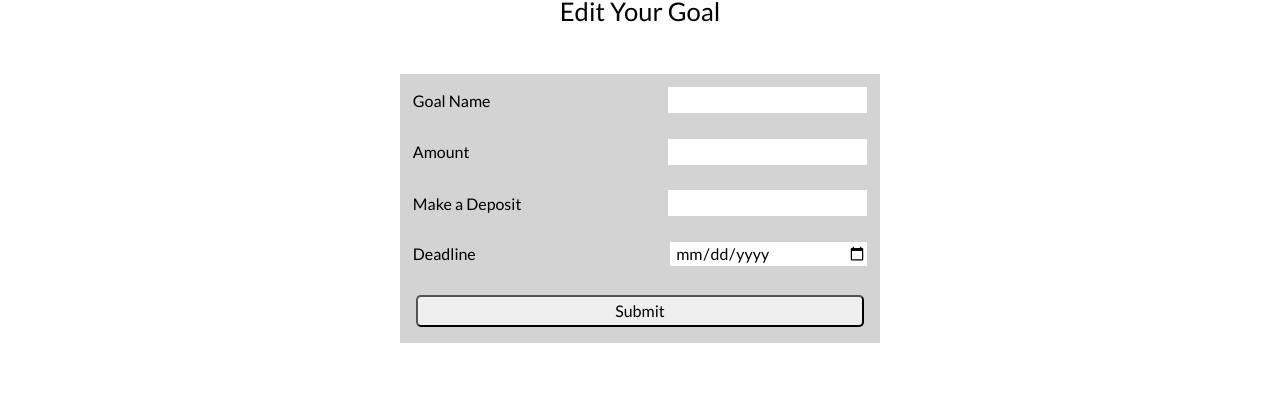
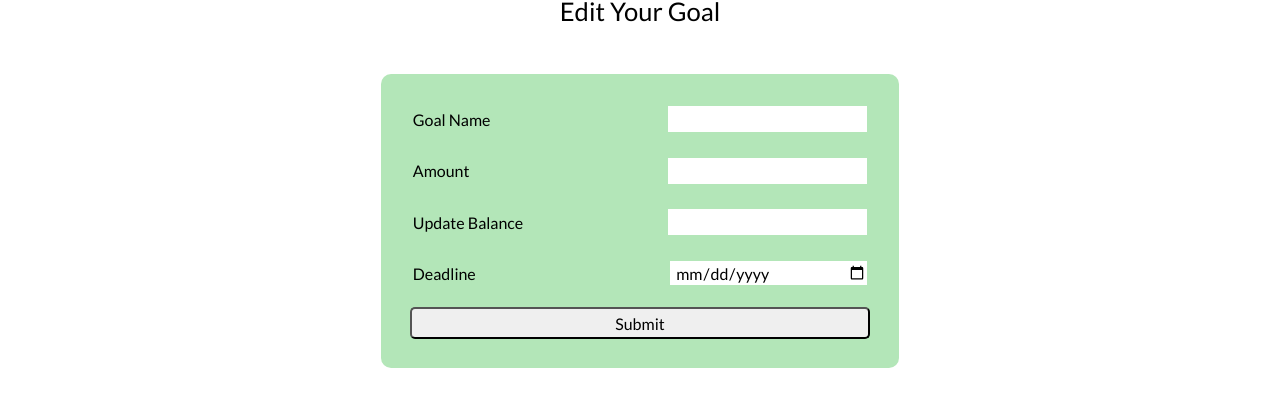
Before and after one commit to TobiasNorton/savings-fullstack, a React (Create React App) app in the folder client/: page /edit/1 in a window 1280 px wide. Shown: the part 224-630 px from the top of the page. Built offline with nearby package versions, Linux system fonts and the light colour scheme; no server answers.

Commit message:
Adds green, border radius and button alignment to NewGoal

```diff
--- a/client/src/EditGoal.js
+++ b/client/src/EditGoal.js
@@ -61,7 +61,7 @@ class EditGoal extends Component {
               />
             </div>
             <div className="input-container">
-              <label>Make a Deposit</label>
+              <label>Update Balance</label>
               <input
                 type="number"
                 name="goal[balance]"
--- a/client/src/GoalItem.js
+++ b/client/src/GoalItem.js
@@ -10,8 +10,8 @@ class GoalItem extends Component {
     return (
       <tr className="row">
         <td>{this.props.name}</td>
-        <td>{this.props.amount}</td>
-        <td>{this.props.balance}</td>
+        <td>${this.props.amount}.00</td>
+        <td>${this.props.balance}.00</td>
         <td>{this.props.date}</td>
         <td className="hide-cell">
           <div className="list-buttons">
--- a/client/src/index.css
+++ b/client/src/index.css
@@ -116,7 +116,7 @@ td {
   color: black;
   background-color: hsla(211, 30%, 10%, 1);
   background-color: hsla(208, 63%, 60%, 1);
-  background-color: hsla(127, 50%, 70%, 1);
+  background-color: hsla(127, 50%, 80%, 1);
   padding: 1rem;
 }
 
@@ -176,9 +176,11 @@ td.hide-cell {
 form.new-goal {
   display: flex;
   flex-direction: column;
-  background-color: lightgrey;
+  background-color: hsla(127, 50%, 80%, 1);
   max-width: 30rem;
   margin: 3rem auto;
+  padding: 1.2rem;
+  border-radius: 10px;
 }
 
 .input-container {
@@ -200,7 +202,7 @@ input {
   font-size: 1rem;
   height: 2rem;
   border-radius: 5px;
-  margin: 1rem;
+  margin: 0.6rem;
 }
 
 .edit-goals-container {
```
Also changed, not shown: client/src/NewGoal.js (+0 -7 lines).
